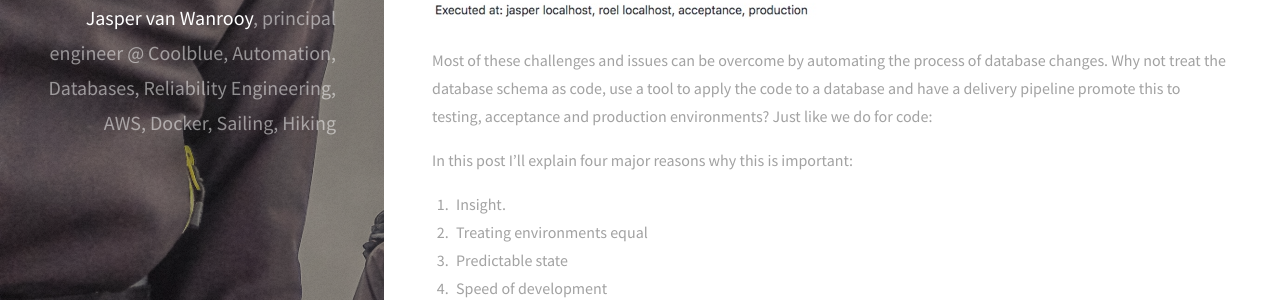
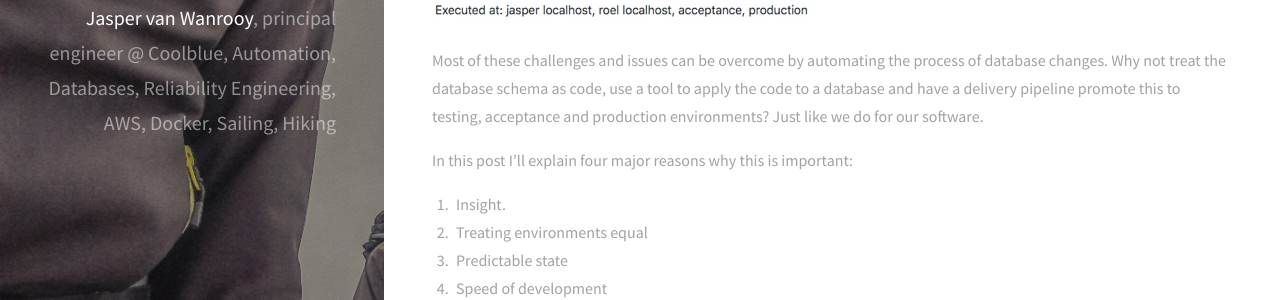
Before and after one commit to heyarviind/jappievw.github.io, a Jekyll site: the page built from _posts/2018-10-16-four-reasons-to-automate-schema-changes.md, in a window 1280 px wide and 900 px high, scrolled down 682 px. Shown: the part 210-510 px from the top of the window. Built offline with Jekyll 4.4.1, drawn with Linux system fonts in a browser that asks for light colours; comment, search, counter and statistics services are not loaded.

Commit message:
Quick fix for typo.

```diff
--- a/_posts/2018-10-16-four-reasons-to-automate-schema-changes.md
+++ b/_posts/2018-10-16-four-reasons-to-automate-schema-changes.md
@@ -10,7 +10,7 @@ However, the way of working was far from optimal. Forgetting to update the wiki.
 
 ![Primitive method to keep track of database changes](/images/automating-schema-changes/old-method.jpg "Primitive method to keep track of database changes")
 
-Most of these challenges and issues can be overcome by automating the process of database changes. Why not treat the database schema as code, use a tool to apply the code to a database and have a delivery pipeline promote this to testing, acceptance and production environments? Just like we do for code:
+Most of these challenges and issues can be overcome by automating the process of database changes. Why not treat the database schema as code, use a tool to apply the code to a database and have a delivery pipeline promote this to testing, acceptance and production environments? Just like we do for our software.
 
 In this post I'll explain four major reasons why this is important:
 
```
